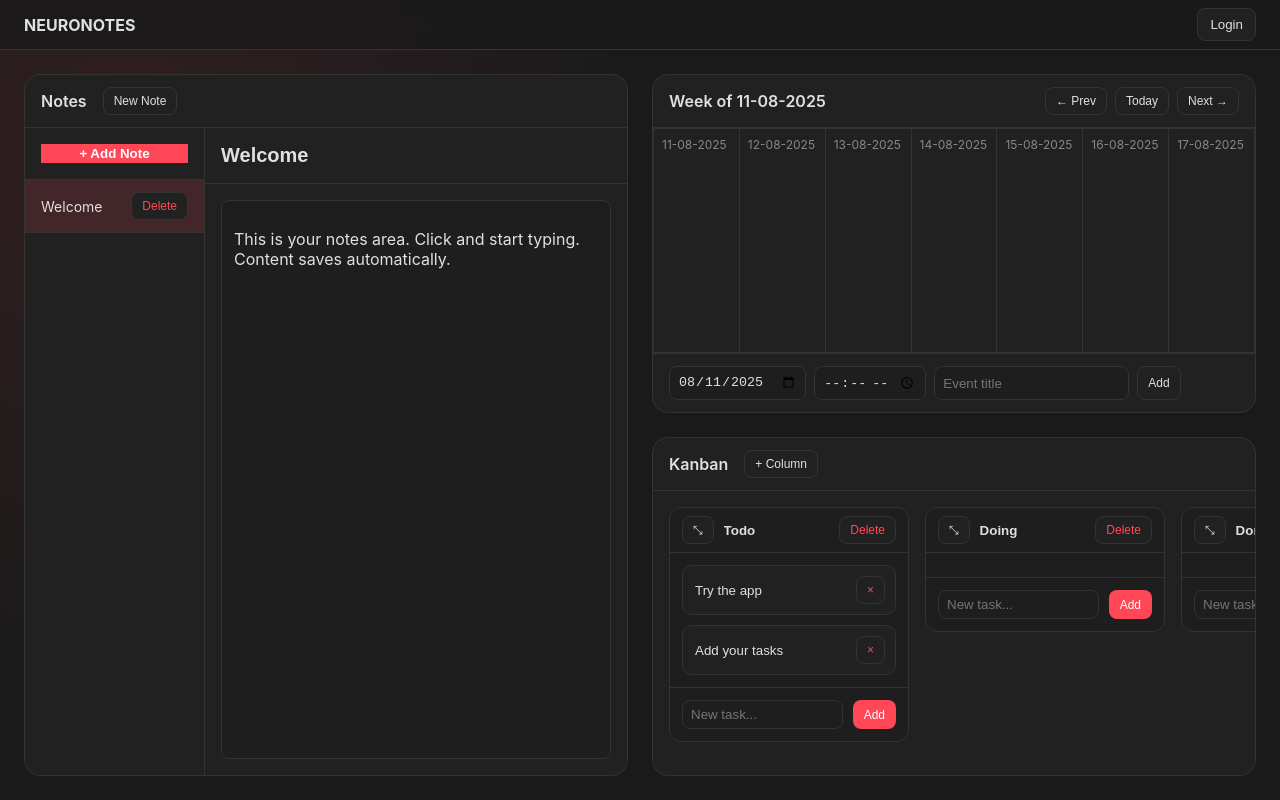
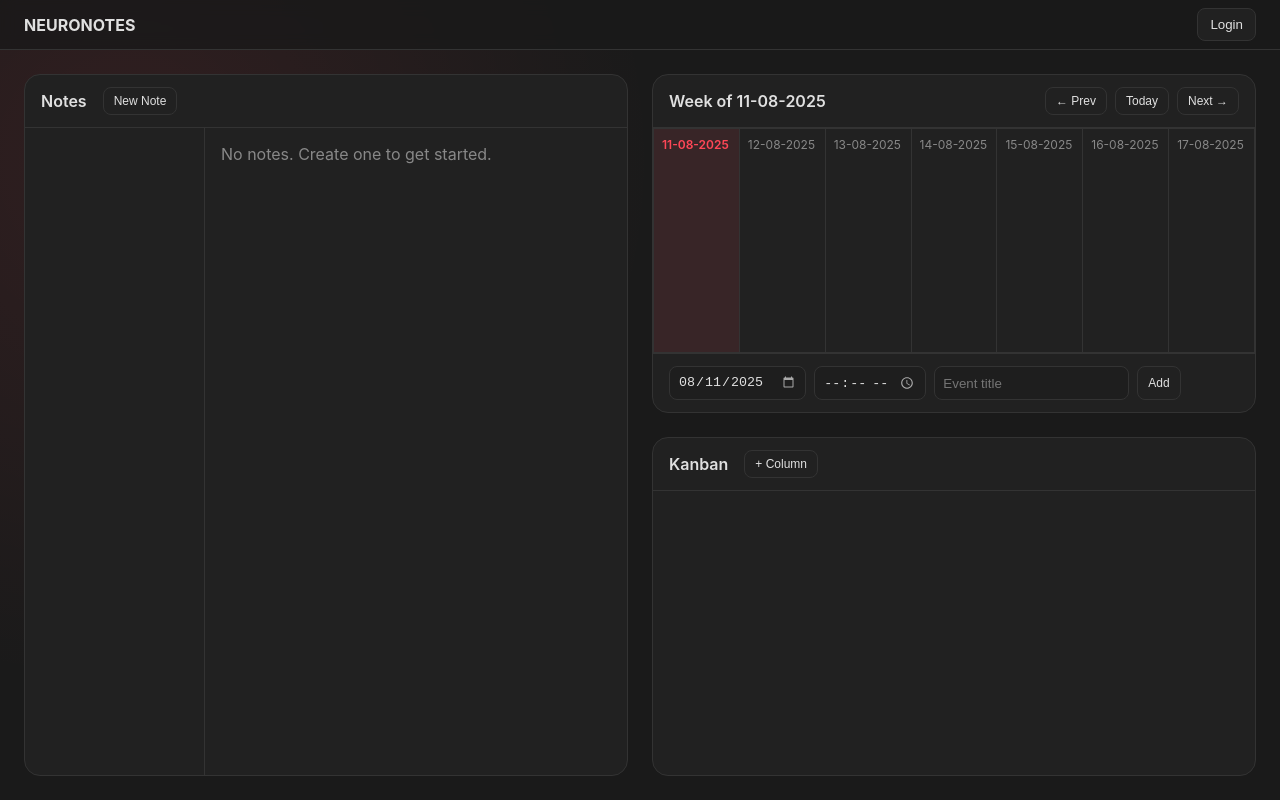
Before and after one commit to feelvm/neuronotes, a SvelteKit app: page / in a window 1280 px wide. Built offline with nearby package versions, Linux system fonts and the light colour scheme.

Commit message:
updated ui

```diff
--- a/src/routes/+page.svelte
+++ b/src/routes/+page.svelte
@@ -285,44 +285,18 @@
   onMount(() => {
     isLoggedIn = loadLS<boolean>("auth:isLoggedIn", false);
 
+    // Load notes, defaulting to an empty array for new users
     notes = loadLS<Note[]>("notes", []);
-    if (notes.length === 0) {
-      notes = [
-        {
-          id: crypto.randomUUID(),
-          title: "Welcome",
-          contentHTML:
-            "<p>This is your notes area. Click and start typing. Content saves automatically.</p>",
-          updatedAt: Date.now()
-        }
-      ];
-    }
     selectedNoteId = loadLS<string>("notes:selected", notes[0]?.id ?? "");
 
     calendarEvents = loadLS<CalendarEvent[]>("calendar:events", []);
 
+    // Load kanban, defaulting to an empty array for new users
     const loadedKanban = loadLS<Column[]>("kanban", []);
     if (loadedKanban.length > 0) {
       kanban = loadedKanban.map((c) => ({ ...c, isCollapsed: !!c.isCollapsed }));
     } else {
-      kanban = [
-        {
-          id: crypto.randomUUID(),
-          title: "Todo",
-          tasks: [
-            { id: crypto.randomUUID(), text: "Try the app" },
-            { id: crypto.randomUUID(), text: "Add your tasks" }
-          ],
-          isCollapsed: false
-        },
-        {
-          id: crypto.randomUUID(),
-          title: "Doing",
-          tasks: [],
-          isCollapsed: false
-        },
-        { id: crypto.randomUUID(), title: "Done", tasks: [], isCollapsed: false }
-      ];
+      kanban = [];
     }
 
     today = new Date();
@@ -447,20 +421,6 @@
     border-right: 1px solid var(--border);
     overflow: auto;
   }
-  .note-list-header {
-    padding: 16px;
-    display: flex;
-    gap: 8px;
-    align-items: center;
-    border-bottom: 1px solid var(--border);
-  }
-  .note-list .btn {
-    width: 100%;
-    background: var(--accent-red);
-    border: 1px solid transparent;
-    color: white;
-    font-weight: 600;
-  }
   .note-item {
     padding: 12px 16px;
     border-bottom: 1px solid var(--border);
@@ -537,10 +497,18 @@
     flex-direction: column;
     gap: 6px;
     min-width: 0;
+    transition: background-color 0.2s;
+  }
+  .calendar-cell.today {
+    background-color: rgba(255, 71, 87, 0.1);
   }
   .calendar-cell .date {
     font-size: 12px;
     color: var(--text-muted);
+  }
+  .calendar-cell.today .date {
+    color: var(--accent-red);
+    font-weight: 600;
   }
   .event {
     background: rgba(140, 122, 230, 0.2);
@@ -576,6 +544,15 @@
     border-radius: 8px;
     padding: 6px 8px;
     color: var(--text);
+  }
+  .calendar-add input::-webkit-calendar-picker-indicator {
+    filter: invert(0.8);
+    cursor: pointer;
+    opacity: 0.8;
+    transition: opacity 0.2s;
+  }
+  .calendar-add input::-webkit-calendar-picker-indicator:hover {
+    opacity: 1;
   }
   .small-btn {
     background: var(--panel-bg);
@@ -644,7 +621,7 @@
     border: none;
     outline: none;
     font-weight: 600;
-    width: 100%;
+    flex: 1;
     min-width: 0;
   }
   .kanban-col.collapsed .kanban-col-header input {
@@ -704,11 +681,13 @@
     color: white;
   }
 
-  .kanban-board {
+  .kanban-board,
+  .kanban-tasks {
     scrollbar-width: none;
     -ms-overflow-style: none;
   }
-  .kanban-board::-webkit-scrollbar {
+  .kanban-board::-webkit-scrollbar,
+  .kanban-tasks::-webkit-scrollbar {
     width: 0;
     height: 0;
   }
@@ -751,9 +730,6 @@
 
       <div class="notes">
         <aside class="note-list">
-          <div class="note-list-header">
-            <button class="btn" on:click={addNote}>+ Add Note</button>
-          </div>
           {#each notes as n (n.id)}
             <div
               class="note-item {selectedNoteId === n.id ? 'active' : ''}"
@@ -829,7 +805,7 @@
         {#if browser}
           <div class="calendar-grid">
             {#each weekDays as d (ymd(d))}
-              <div class="calendar-cell">
+              <div class="calendar-cell" class:today={ymd(d) === ymd(today)}>
                 <div class="date">{dmy(d)}</div>
                 {#each eventsByDay[ymd(d)] || [] as ev (ev.id)}
                   <div class="event">
```
